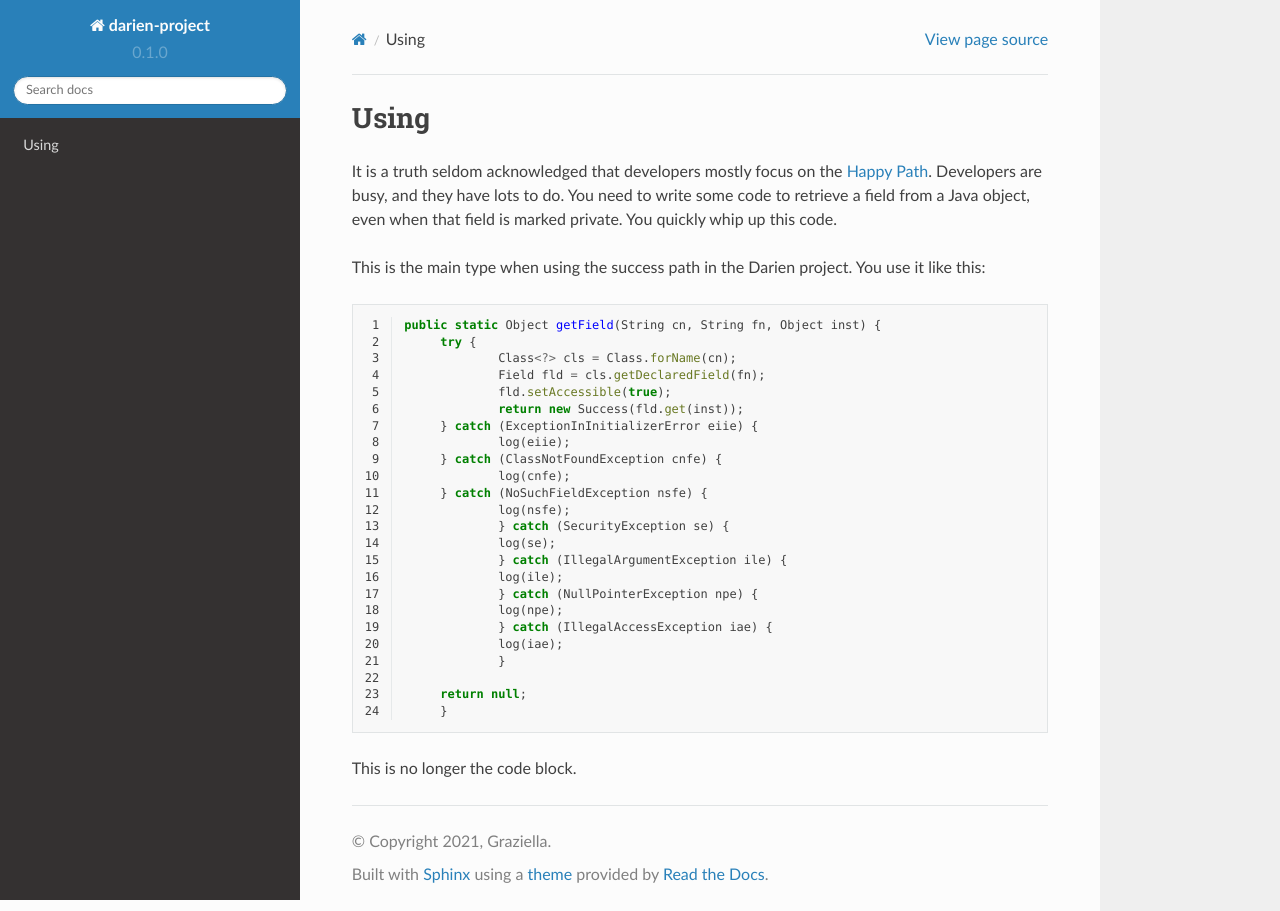
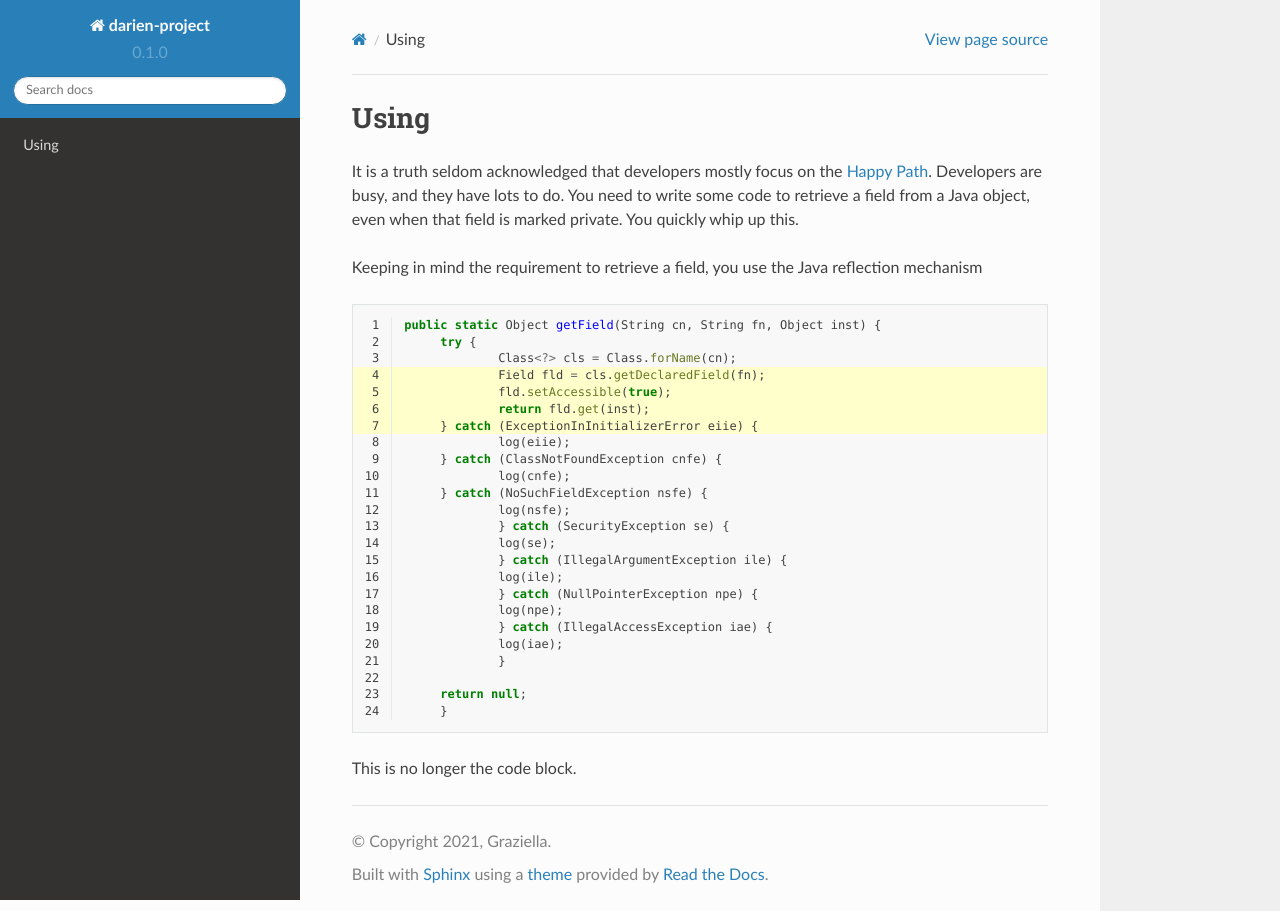
Before and after one commit to jh-evans/readthedocs, a Sphinx documentation site: the page built from docs/source/using.rst, in a window 1280 px wide. Built offline with Sphinx 7.4.7 and the Read the Docs theme 2.0.0, drawn with Linux system fonts in a browser that asks for light colours.

Commit message:
Update using.rst

```diff
--- a/docs/source/using.rst
+++ b/docs/source/using.rst
@@ -2,19 +2,20 @@ Using
 =====
 
 It is a truth seldom acknowledged that developers mostly focus on the `Happy Path <https://en.wikipedia.org/wiki/Happy_path>`_. Developers are busy, and they have lots to do. You need to write some code
-to retrieve a field from a Java object, even when that field is marked private. You quickly whip up this code.
+to retrieve a field from a Java object, even when that field is marked private. You quickly whip up this.
 
-This is the main type when using the success path in the Darien project. You use it like this:
+Keeping in mind the requirement to retrieve a field, you use the Java reflection mechanism
 
 .. code-block:: java
    :linenos:
+   :emphasize-lines: 4-7
 
    public static Object getField(String cn, String fn, Object inst) {
        	try {
        		Class<?> cls = Class.forName(cn);
        		Field fld = cls.getDeclaredField(fn);
        		fld.setAccessible(true);
-       		return new Success(fld.get(inst));
+       		return fld.get(inst);
        	} catch (ExceptionInInitializerError eiie) {
        		log(eiie);
        	} catch (ClassNotFoundException cnfe) {
```
